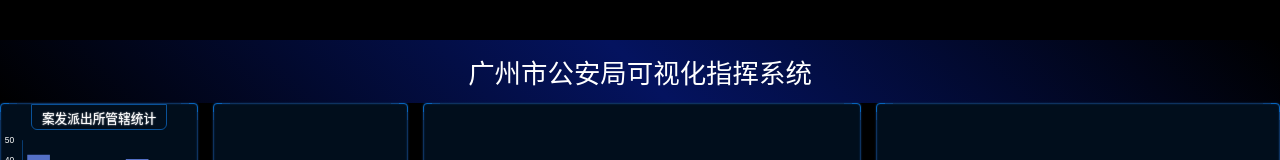
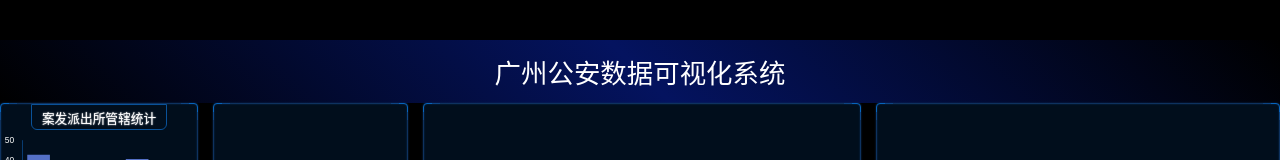
Before and after one commit to heycn/react-data-view, a React (Vite) app: page / in a window 1280 px wide. Shown: the top 160 px of the page. Built offline with nearby package versions, Linux system fonts and the light colour scheme.

Commit message:
更新标题

```diff
--- a/index.html
+++ b/index.html
@@ -6,7 +6,7 @@
       name="viewport"
       content="width=device-width,initial-scale=1,minimum-scale=1,maximum-scale=1,user-scalable=no,viewport-fit=cover"
     />
-    <title>大屏可视化疫情监控</title>
+    <title>大屏数据可视化系统</title>
     <script>
       const clientWidth = document.documentElement.clientWidth;
       const clientHeight = document.documentElement.clientHeight;
--- a/src/pages/home.tsx
+++ b/src/pages/home.tsx
@@ -7,7 +7,7 @@ export const Home = () => {
   return (
     <div className='home'>
       <header>
-        <span className='title'>广州市公安局可视化指挥系统</span>
+        <span className='title'>广州公安数据可视化系统</span>
       </header>
       <main>
         <section className='section1'>
```
